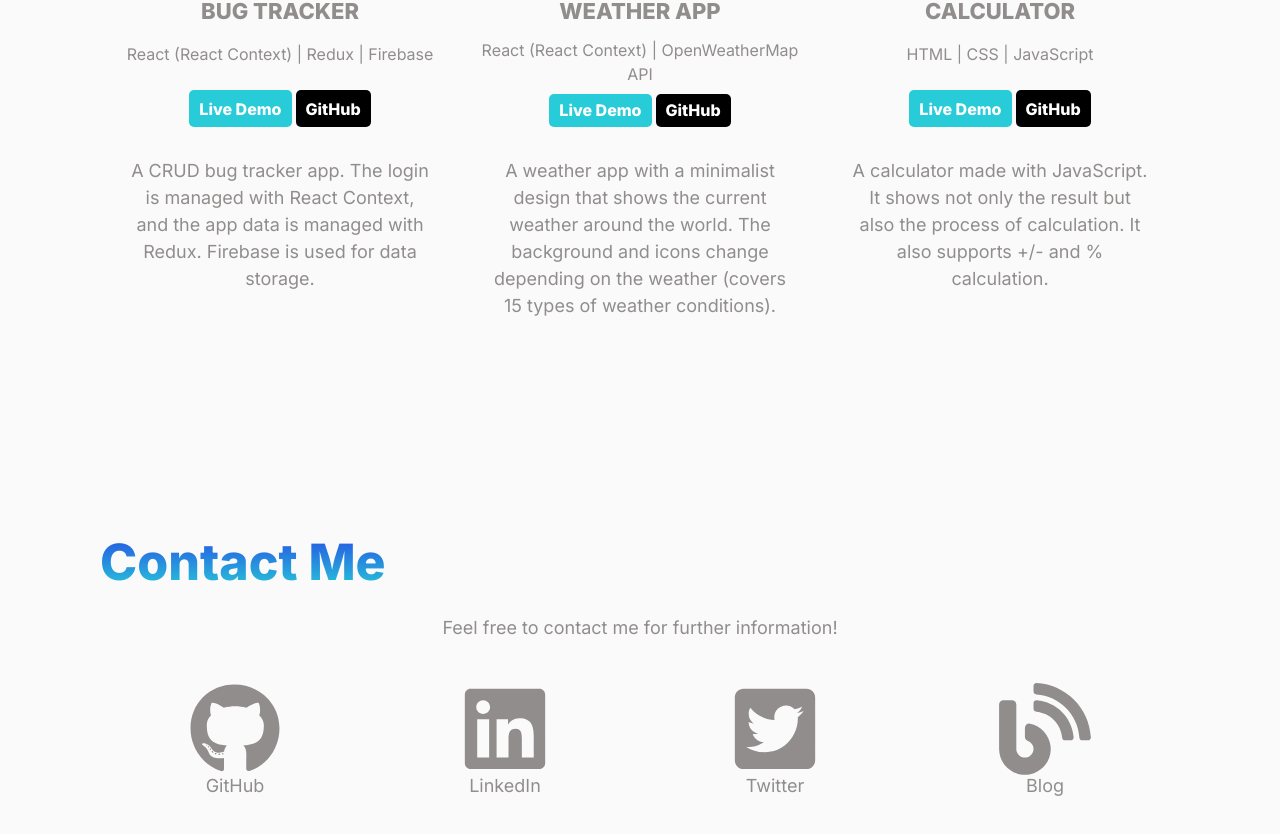
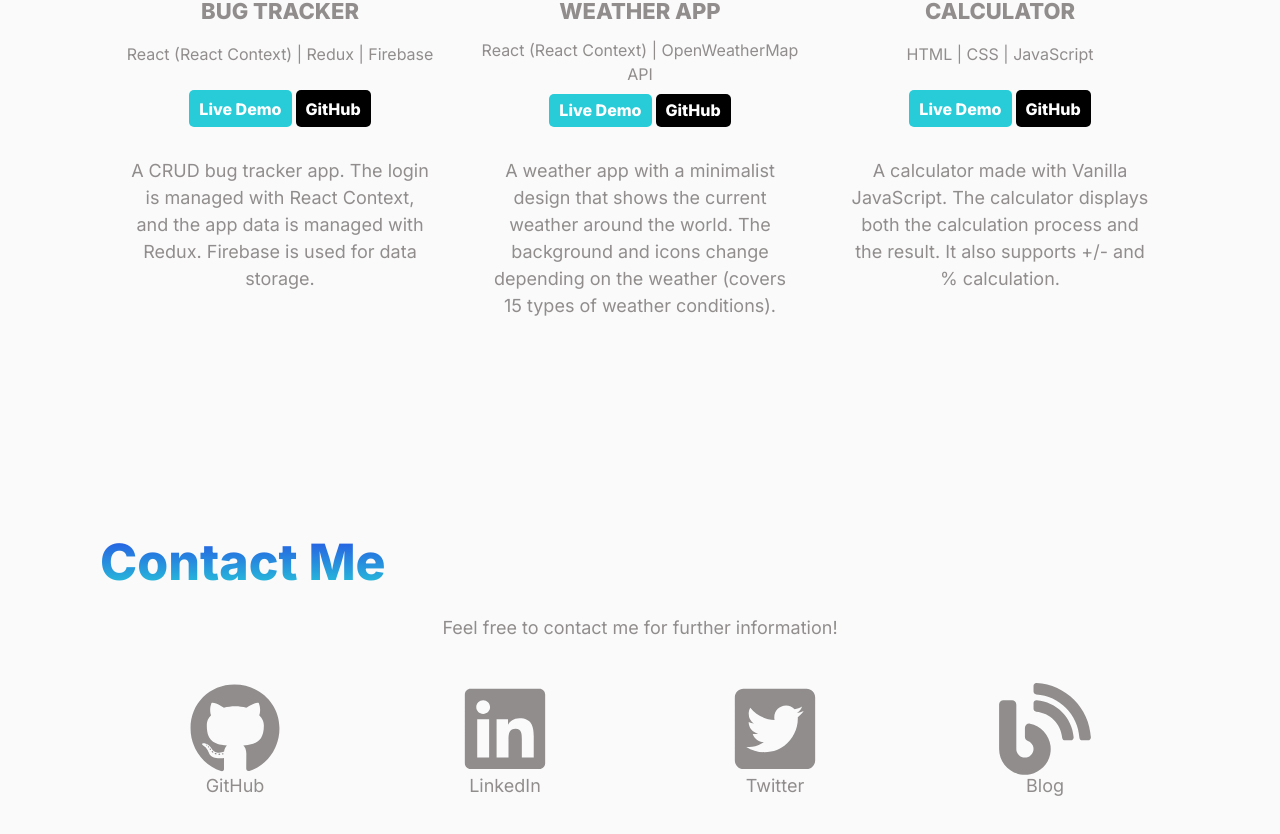
Before and after one commit to ayarmkt/portfolio, a React (Create React App) app: page /about in a window 1280 px wide. Shown: the part 2050-2884 px from the top of the page. Built offline with nearby package versions, Linux system fonts and the light colour scheme.

Commit message:
updated project url and description

```diff
--- a/src/components/Projects/Projects.js
+++ b/src/components/Projects/Projects.js
@@ -36,9 +36,9 @@ const projectArr = [
     src: project3,
     alt: 'calculator',
     description:
-      'A calculator made with JavaScript. It shows not only the result but also the process of calculation. It also supports +/- and % calculation.',
-    livedemo: '',
-    github: '',
+      'A calculator made with Vanilla JavaScript. The calculator displays both the calculation process and the result. It also supports +/- and % calculation.',
+    livedemo: 'https://ayarmkt.github.io/JS-calculator/',
+    github: 'https://github.com/ayarmkt/JS-calculator',
   },
 ];
 
```
